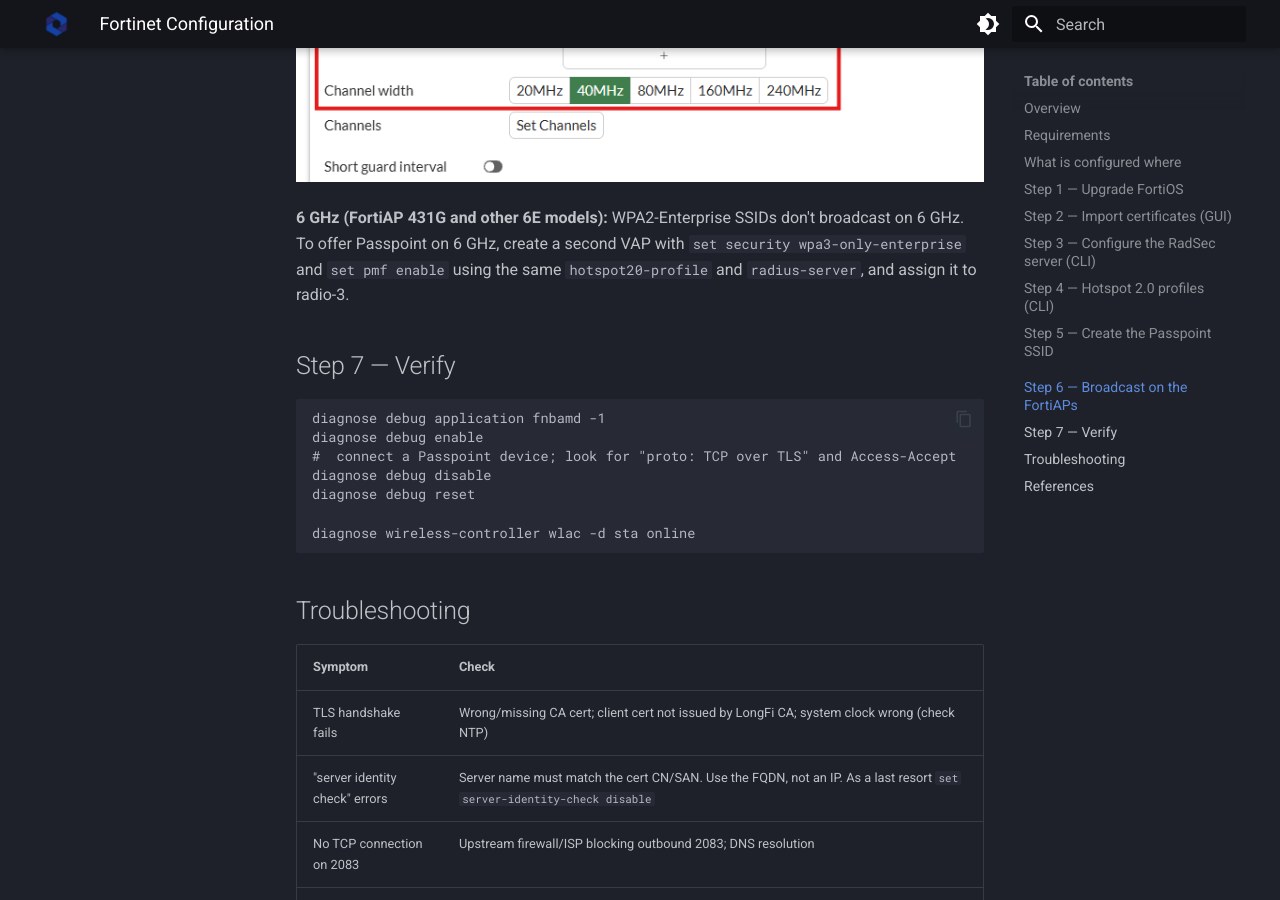
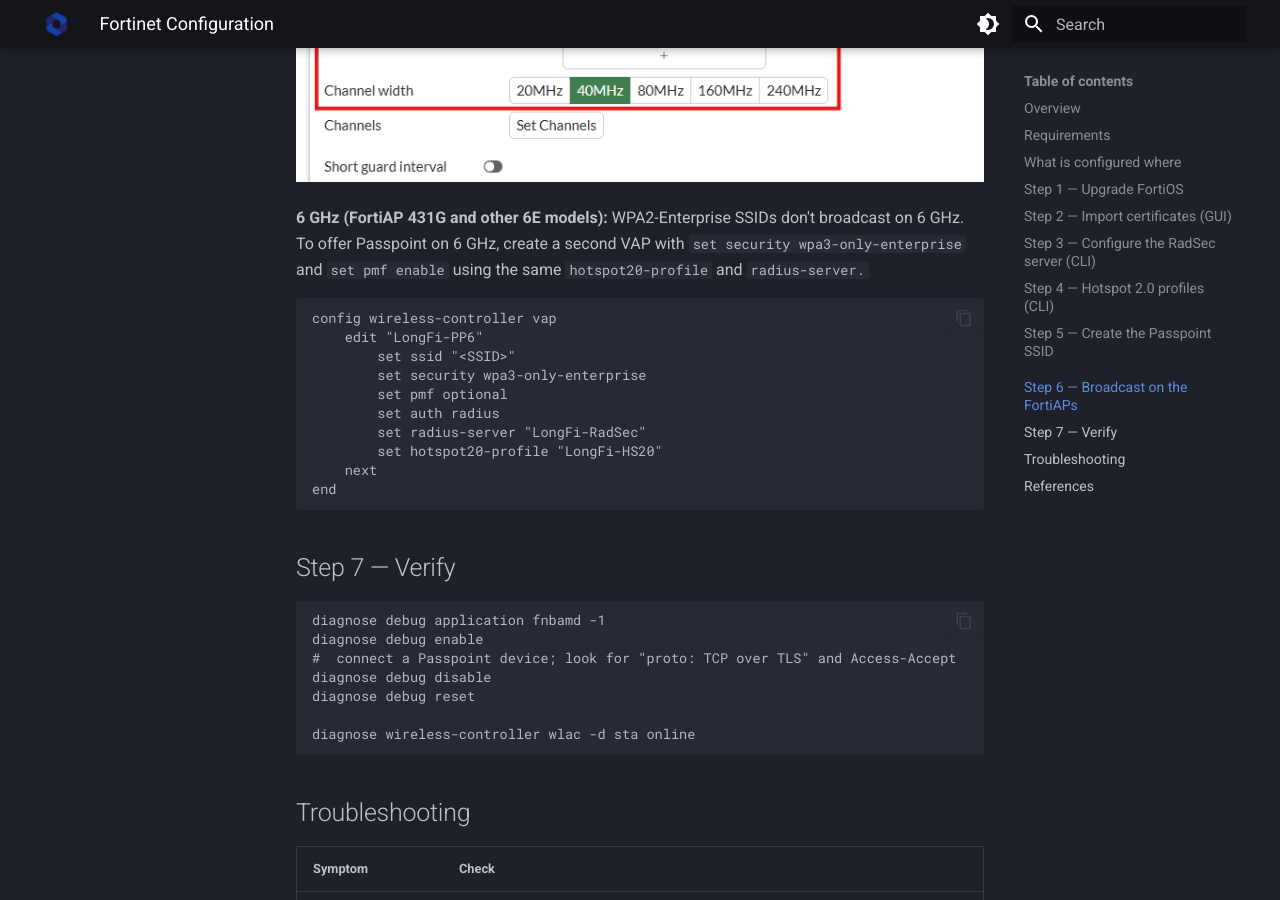
Before and after one commit to LongFi-Solutions/longfi-solutions.github.io, an MkDocs documentation site: the page built from docs/deployment/fortinet-configuration.md, in a window 1280 px wide and 900 px high, scrolled down 7275 px. Built offline with MkDocs 1.6.1 and Material for MkDocs 9.7.7, drawn with Linux system fonts in a browser that asks for light colours.

Commit message:
Update Deployment Guides “fortinet-configuration”

````diff
--- a/docs/deployment/fortinet-configuration.md
+++ b/docs/deployment/fortinet-configuration.md
@@ -213,7 +213,6 @@ end
 ##
 
 ```plain
-
 config wireless-controller vap
     edit "LongFi-PP"
         set ssid "<SSID>"
@@ -239,7 +238,20 @@ Radio 1 is the 2.4 GHz band, and Radio 2 is the 5 GHz band. We recommend disabli
 **6 GHz (FortiAP 431G and other 6E models):** WPA2-Enterprise SSIDs don't broadcast
 on 6 GHz. To offer Passpoint on 6 GHz, create a second VAP with
 `set security wpa3-only-enterprise` and `set pmf enable` using the same
-`hotspot20-profile` and `radius-server`, and assign it to radio-3.
+`hotspot20-profile` and `radius-server.`
+
+```plain
+config wireless-controller vap
+    edit "LongFi-PP6"
+        set ssid "<SSID>"
+        set security wpa3-only-enterprise
+        set pmf optional
+        set auth radius
+        set radius-server "LongFi-RadSec"
+        set hotspot20-profile "LongFi-HS20"
+    next
+end
+```
 
 ## Step 7 — Verify
 
````
